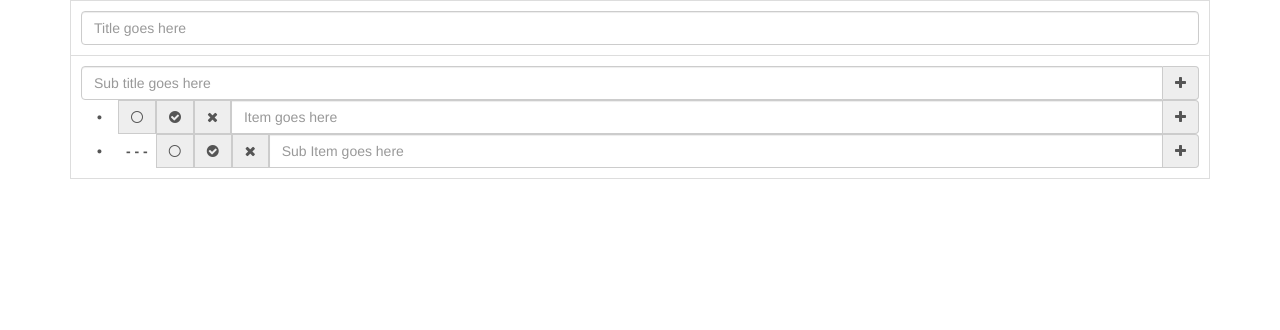
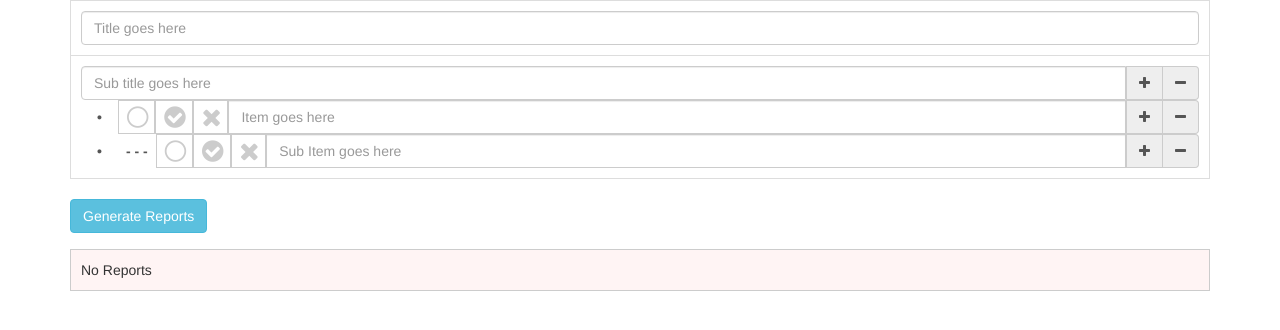
Before and after one commit to jeffersonAtgithub/nightly-video, a React app: page / in a window 1280 px wide. Built offline with nearby package versions, Linux system fonts and the light colour scheme.

Commit message:
Almost Done

```diff
--- a/package.json
+++ b/package.json
@@ -19,6 +19,7 @@
     "jsdom": "^8.1.0",
     "mocha": "^2.4.5",
     "react-addons-test-utils": "^0.14.7",
+    "react-notify-toast": "^0.4.0",
     "webpack": "^1.12.9",
     "webpack-dev-server": "^1.14.0"
   },
--- /dev/null
+++ b/src/components/button.js
@@ -0,0 +1,14 @@
+import React from 'react'
+
+const Button = (props) => {
+	const classname = `input-group-addon emoticon emoticon-${props.class}`
+	const classicon = `fa fa-${props.icon}`
+
+	return(
+		<span className={classname} data-order={props.order} onClick={()=>props.onSelectIcon()}>
+			<i className={classicon}></i>
+		</span>
+	)
+}
+
+export default Button
--- a/src/components/group.js
+++ b/src/components/group.js
@@ -6,19 +6,32 @@ class NVGroup extends Component{
 	constructor(props){
 		super(props)
 		this.state = {
-			subtitlecount: 0
+			subtitlecount: 0,
+			subtitles: [0]
+		}
+		console.log(this);
+	}
+
+	onAddTitle(){
+		this.setState({
+			subtitlecount: this.state.subtitlecount+1,
+			subtitles: [...this.state.subtitles, Math.max(...this.state.subtitles) + 1]
+		})
+	}
+
+	onRemoveTitle(key){
+		const arr = this.state.subtitles
+		if(arr.length > 1){
+			arr.splice(arr.indexOf(key), 1)
+			this.setState({subtitles: arr})
 		}
 	}
 
-	onAddTitle(subtitlecount){
-		this.setState({subtitlecount: subtitlecount+1});
-	}
+	render(){
+		const subtitle = this.state.subtitles.map(item=>(
+			<NVSubTitle key={`subtitle-${item}`} onRemoveTitle={()=>this.onRemoveTitle(item)} onAddTitle={()=>this.onAddTitle()}/>
+		));
 
-	render(){
-		let subtitle = [];
-		for(let i = 0; i <= this.state.subtitlecount; i++){
-			subtitle.push(<NVSubTitle key={`subtitle-${i}`} onAddTitle={()=>this.onAddTitle(this.state.subtitlecount)}/>)
-		}
 		return(
 			<div>
 				<NVTitle />
--- a/src/components/item.js
+++ b/src/components/item.js
@@ -1,41 +1,67 @@
 import React, {Component} from 'react'
 import NVSubItem from './subitem'
+import Button from './button'
 
 class NVItem extends Component {
 	constructor(props){
 		super(props)
 		this.state = {
-			subitemcount: 0
+			subitemcount: 0,
+			subitems: [0],
+			classes: {
+				'first': 'first item',
+				'second': 'second item',
+				'third': 'third item'
+			}
 		}
 	}
 
-	onAddSubItem(subitemcount){
-		this.setState({subitemcount: subitemcount + 1})
+	onAddSubItem(){
+		this.setState({
+			subitemcount: this.state.subitemcount + 1,
+			subitems: [...this.state.subitems, Math.max(...this.state.subitems) + 1]
+		})
+	}
+
+	onRemoveSubItem(key){
+		const arr = this.state.subitems
+		arr.splice(arr.indexOf(key), 1)
+		this.setState({subitems: arr})
+	}
+
+	onSelectIcon(order){
+		const defaultclasses = {
+			'first': 'first item',
+			'second': 'second item',
+			'third': 'third item'
+		}
+		const newclasses = Object.assign({}, defaultclasses)
+		newclasses[order] = `${newclasses[order]} active`
+		this.setState({
+			classes: newclasses
+		});
+
 	}
 
 
 	render(){
-		let subitems = [];
-		for(let i = 0; i <= this.state.subitemcount; i++){
-			subitems.push(<NVSubItem key={`subitem-${i}`} onAddSubItem={()=>this.onAddSubItem(this.state.subitemcount)}/>)
-		}
+		const subitems = this.state.subitems.map(item => (
+			<NVSubItem key={`subitem-${item}`} onRemoveSubItem={() => this.onRemoveSubItem(item)} onAddSubItem={()=>this.onAddSubItem()}/>
+		))
 
 		return(
 			<div className='nv-item'>
 				<div className='input-group'>
 					<span className='input-group-addon item-bullet'>&#8226;</span>
-					<span className='input-group-addon'>
-						<i className='fa fa-circle-thin'></i>
+					<Button class={this.state.classes.first} order='first' icon='circle-thin' onSelectIcon={()=>this.onSelectIcon('first')}/>
+					<Button class={this.state.classes.second} order='second' icon='check-circle' onSelectIcon={()=>this.onSelectIcon('second')}/>
+					<Button class={this.state.classes.third} order='third' icon='times' onSelectIcon={()=>this.onSelectIcon('third')}/>
+					<input type='text' className='form-control' placeholder='Item goes here'/>
+					<span className='input-group-addon' onClick={()=>this.props.onAddItem()}>
+						<i className='fa fa-plus'></i>
 					</span>
-					<span className='input-group-addon'>
-						<i className='fa fa-check-circle'></i>
-					</span>
-					<span className='input-group-addon'>
-						<i className='fa fa-times'></i>
-					</span>
-					<input type='text' className='form-control' placeholder='Item goes here'/>
-					<span className='input-group-addon' onClick={() => this.props.onAddItem()}>
-						<i className='fa fa-plus'></i>
+					<span className='input-group-addon' onClick={()=>this.props.onRemoveItem()}>
+						<i className='fa fa-minus'></i>
 					</span>
 				</div>
 				{subitems}
--- a/src/components/subitem.js
+++ b/src/components/subitem.js
@@ -1,27 +1,52 @@
 import React, {Component} from 'react'
+import Button from './button'
 
-const NVSubItem = (props) => {
+class NVSubItem extends Component {
+	constructor(props){
+		super(props)
+		this.state = {
+			classes: {
+				'first': 'first',
+				'second': 'second',
+				'third': 'third'
+			}
+		}
+	}
+
+	onSelectIcon(order){
+		const defaultclasses = {
+			'first': 'first',
+			'second': 'second',
+			'third': 'third'
+		}
+		const newclasses = Object.assign({}, defaultclasses)
+		newclasses[order] = `${newclasses[order]} active`
+		this.setState({
+			classes: newclasses
+		});
+
+	}
+
+	render(){
 		return(
 			<div className='nv-subitem' id='nvsubitem'>
 				<div className='input-group'>
 					<span className='input-group-addon item-bullet'>&#8226;</span>
 					<span className='input-group-addon item-indention'>- - -</span>
-				<span className='input-group-addon'>
-					<i className='fa fa-circle-thin'></i>
+					<Button class={this.state.classes.first} order='first' icon='circle-thin' onSelectIcon={()=>this.onSelectIcon('first')}/>
+					<Button class={this.state.classes.second} order='second' icon='check-circle' onSelectIcon={()=>this.onSelectIcon('second')}/>
+					<Button class={this.state.classes.third} order='third' icon='times' onSelectIcon={()=>this.onSelectIcon('third')}/>
+					<input type='text' className='form-control' placeholder='Sub Item goes here'/>
+					<span className='input-group-addon' onClick={()=>this.props.onAddSubItem()}>
+						<i className='fa fa-plus'></i>
 					</span>
-				<span className='input-group-addon'>
-					<i className='fa fa-check-circle'></i>
-				</span>
-				<span className='input-group-addon'>
-					<i className='fa fa-times'></i>
-				</span>
-				<input type='text' className='form-control' placeholder='Sub Item goes here'/>
-				<span className='input-group-addon' onClick={() => props.onAddSubItem()}>
-					<i className='fa fa-plus'></i>
+					<span className='input-group-addon' onClick={()=>this.props.onRemoveSubItem()}>
+						<i className='fa fa-minus'></i>
 					</span>
 				</div>
 			</div>
 		)
 	}
+}
 
 export default NVSubItem
--- a/src/components/subtitle.js
+++ b/src/components/subtitle.js
@@ -5,25 +5,40 @@ class NVSubTitle extends Component {
 	constructor(props){
 		super(props)
 		this.state = {
-			itemcount: 0
+			itemcount: 0,
+			items: [0]
 		}
 	}
 
-	onAdditem(itemcount){
-		this.setState({itemcount: itemcount + 1});
+	onAdditem(){
+		this.setState({
+			itemcount: this.state.itemcount + 1,
+			items: [...this.state.items, Math.max(...this.state.items) + 1]
+		});
+	}
+
+	onRemoveItem(key){
+		const arr = this.state.items
+		if(arr.length > 1){
+			arr.splice(arr.indexOf(key), 1)
+			this.setState({items: arr})
+		}
 	}
 
 	render(){
-		let items = [];
-		for(let i = 0; i <= this.state.itemcount; i++){
-			items.push(<NVItem key={`item-${i}`} onAddItem={()=>this.onAdditem(this.state.itemcount)}/>)
-		}
+		const items = this.state.items.map(item => (
+			<NVItem key={`item-${item}`} onRemoveItem={()=>this.onRemoveItem(item)} onAddItem={()=>this.onAdditem()}/>
+		))
+
 		return(
 			<div className='nv-subtitle'>
 				<div className='input-group'>
 					<input className='form-control' placeholder='Sub title goes here'/>
 					<span className='input-group-addon' onClick={()=>this.props.onAddTitle()}>
 						<i className='fa fa-plus'></i>
+					</span>
+					<span className='input-group-addon' onClick={()=>this.props.onRemoveTitle()}>
+						<i className='fa fa-minus'></i>
 					</span>
 				</div>
 				{items}
--- a/src/components/title.js
+++ b/src/components/title.js
@@ -4,7 +4,7 @@ const NVTitle = () => {
 	return(
 		<div className='nv-title'>
 			<div>
-				<input className='form-control' placeholder='Title goes here'/>
+				<input className='form-control nv-title-input' placeholder='Title goes here'/>
 			</div>
 		</div>
 	)
--- a/src/index.js
+++ b/src/index.js
@@ -3,15 +3,56 @@ import ReactDOM from 'react-dom'
 import NVGroup from './components/group'
 
 class NightlyVideoApp extends Component{
+
+	generateReport(){
+		const defaulticonvalues = {
+			'first': ':o:',
+			'second': ':white_check_mark:',
+			'third': ':x:'
+		}
+
+		let report = ''
+		let haserror = false
+
+		const parent = ReactDOM.findDOMNode(this);
+		const title = document.querySelector('.nv-title-input')
+
+		report += `<div>**${title.value}**</div>`
+
+		const subtitles = document.querySelectorAll('.nv-subtitle')
+		Array.from(subtitles).forEach(subtitle => {
+			const subtitlevalue = subtitle.children[0].querySelector('.input-group input').value
+
+			report += `<div>**${subtitlevalue}**</div>`
+
+			Array.from(subtitle.querySelectorAll('.nv-item')).forEach(item => {
+				const itemorder = item.querySelector('.item.active') != null ? item.querySelector('.item.active').getAttribute('data-order') : 'first';
+				report += `<div>* ${defaulticonvalues[itemorder]} ${item.querySelector('.input-group input').value}</div>`
+				Array.from(item.querySelectorAll('.nv-subitem')).forEach(subitem => {
+					const subitemorder = subitem.querySelector('.active') != null ? subitem.querySelector('.active').getAttribute('data-order') : 'first';
+					report += `<div>* --- ${defaulticonvalues[subitemorder]} ${subitem.querySelector('.input-group input').value}</div>`
+				})
+			})
+		})
+
+		document.getElementById("reports").innerHTML = report
+
+	}
+
 	render(){
 		return(
 			<div>
 				<NVGroup />
+				<div className='row col-md-12'>
+					<button className='gen-report btn btn-info' onClick={()=> this.generateReport()}>Generate Reports</button>
+				</div>
+				<div id='reports' className='col-md-12'>
+					No Reports
+				</div>
 			</div>
 		)
 	}
 
 }
 
-
-ReactDOM.render(<NightlyVideoApp />, document.querySelector('.container'));
+ReactDOM.render(<NightlyVideoApp />, document.querySelector('.container'))
--- a/src/style.css
+++ b/src/style.css
@@ -20,3 +20,42 @@
 .item-bullet{
 	padding: 0px 16px;
 }
+
+.emoticon{
+	padding: 4px 6px 3px 8px;
+    font-size: 25px;
+    background: none;
+    cursor: pointer;
+    color: #ccc;
+}
+
+.emoticon:hover,
+.emoticon.active{
+	background-color: #e3efe2;
+    cursor: pointer;
+}
+
+.emoticon.emoticon-first:hover,
+.emoticon.emoticon-first.active,
+.emoticon.emoticon-third:hover,
+.emoticon.emoticon-third.active
+{
+	color: red;
+}
+
+.emoticon.emoticon-second:hover,
+.emoticon.emoticon-second.active{
+	color: #4ece8f;
+
+}
+
+.gen-report{
+	margin-top: 20px;
+}
+
+#reports{
+	border: 1px solid #ccc;
+    margin-top: 16px;
+    padding: 10px;
+    background-color: #fff4f4;
+}
```
Also changed, not shown: 1 other file. Lines whose indentation alone changed are shown as unchanged.
